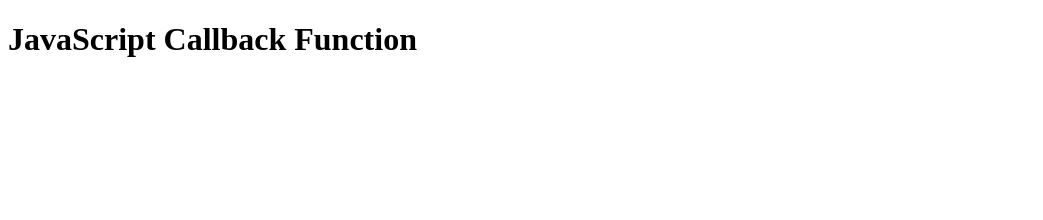
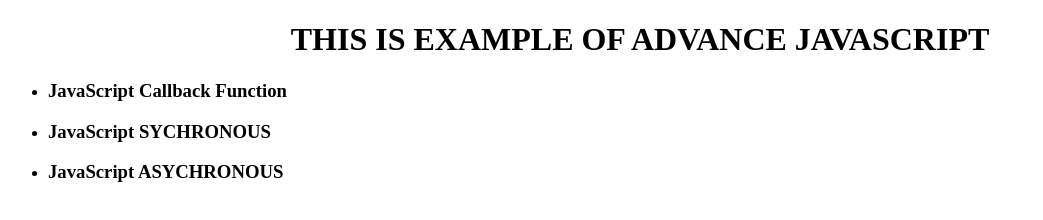
Before and after one commit to syedfawadhashmi5/JavaScript-Callback-Function, a plain HTML site: page index.html in a window 1280 px wide. Shown: the whole page, without its empty margins (0-1043 px from the left). Drawn offline with Linux system fonts and the light colour scheme.

Commit message:
Update file
Update html and create app2.js

```diff
--- a/index.html
+++ b/index.html
@@ -8,7 +8,22 @@
 </head>
 
 <body>
-    <h1> JavaScript Callback Function</h1>
+
+    <h1 style="text-align: center;">THIS IS EXAMPLE OF ADVANCE JAVASCRIPT </h1>
+
+    <ul>
+        <li>
+            <h3> JavaScript Callback Function</h3>
+        </li>
+        <li>
+            <h3> JavaScript SYCHRONOUS</h3>
+        </li>
+        <li>
+            <h3> JavaScript ASYCHRONOUS</h3>
+        </li>
+    </ul>
+
+
     <script src="./app.js"></script>
 </body>
 
```
Also changed, not shown: app2.js (added).
